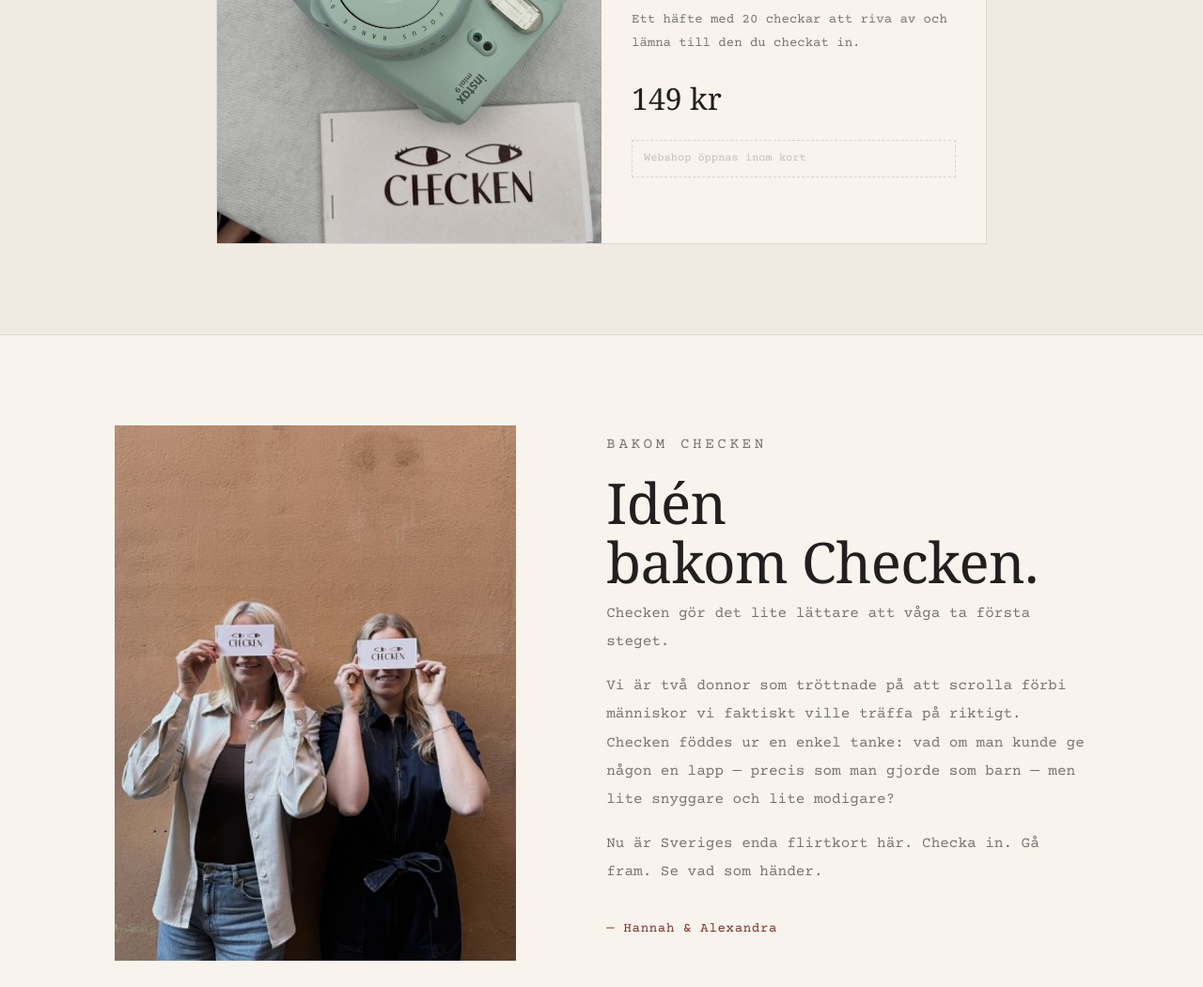
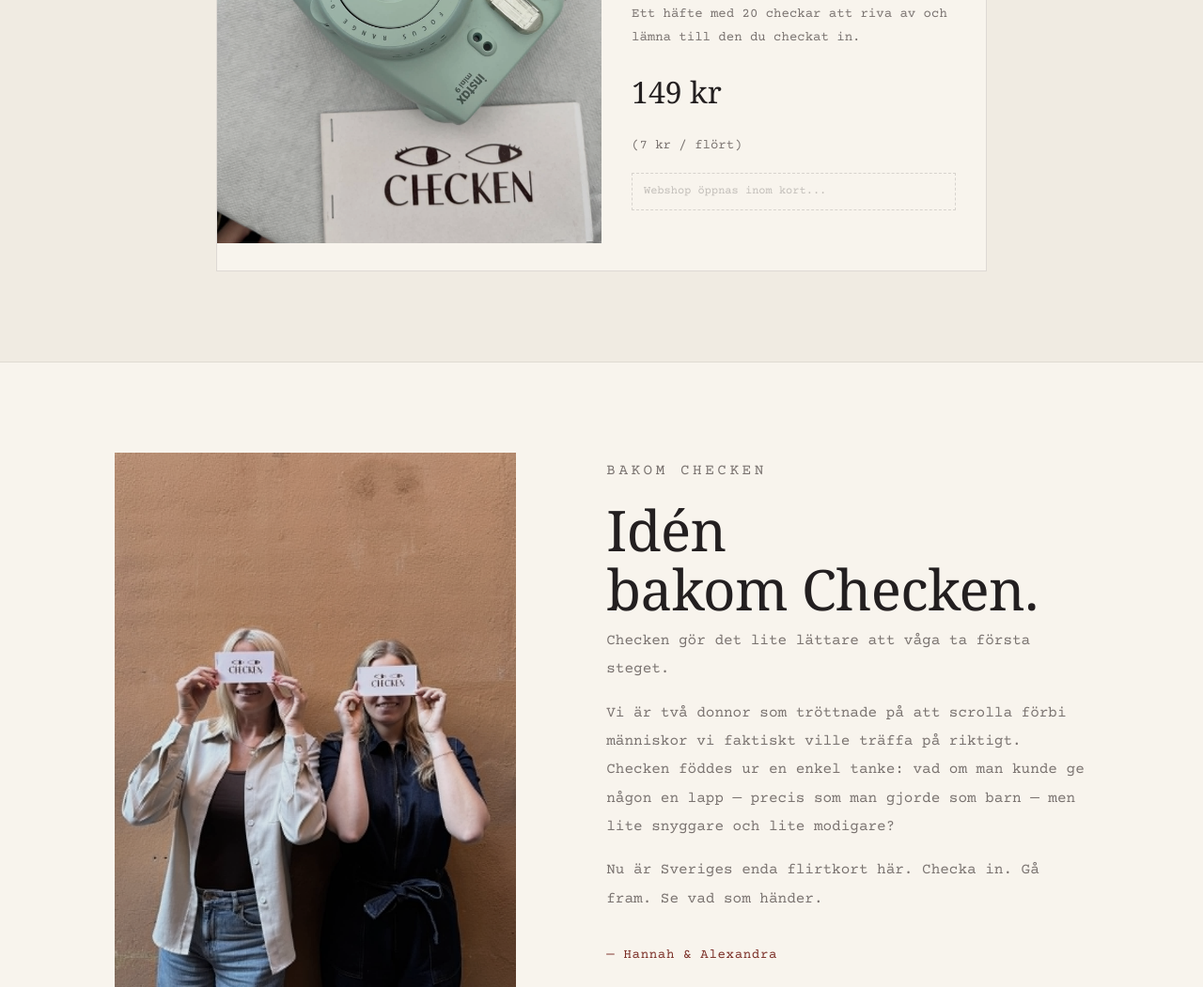
Before and after one commit to gabrielsoors-cmd/checken-hemsida, a plain HTML site: page index.html in a window 1280 px wide. Shown: the part 3712-4763 px from the top of the page at 94% size. Drawn offline with Linux system fonts and the light colour scheme; a web font is replaced by a local one.

Commit message:
Update index.html

```diff
--- a/index.html
+++ b/index.html
@@ -188,7 +188,8 @@
                 <p>Ett häfte med 20 checkar att riva av och lämna till den du checkat in.</p>
                 <!-- ÄNDRA: Pris -->
                 <p class="price">149 kr</p>
-                <p class="shop-note">Webshop öppnas inom kort</p>
+                <p class="price-sub">(7 kr / flört)</p>
+                <p class="shop-note">Webshop öppnas inom kort...</p>
               </div>
             </div>
           </div>
@@ -242,7 +243,7 @@
     <section class="cta-section" aria-label="Köp Checken">
       <div class="container">
         <h2>Trött på datingappar?</h2>
-        <p>Nu är det dags att börja flörta på riktigt.<br/>Dags att börja flörta analogt. .</p>
+        <p>Nu är det dags att börja flörta på riktigt.<br/>Dags att börja flörta analogt.</p>
         <a href="#kop" class="btn-primary btn-primary--light">Köp Checken nu</a>
       </div>
     </section>
```
